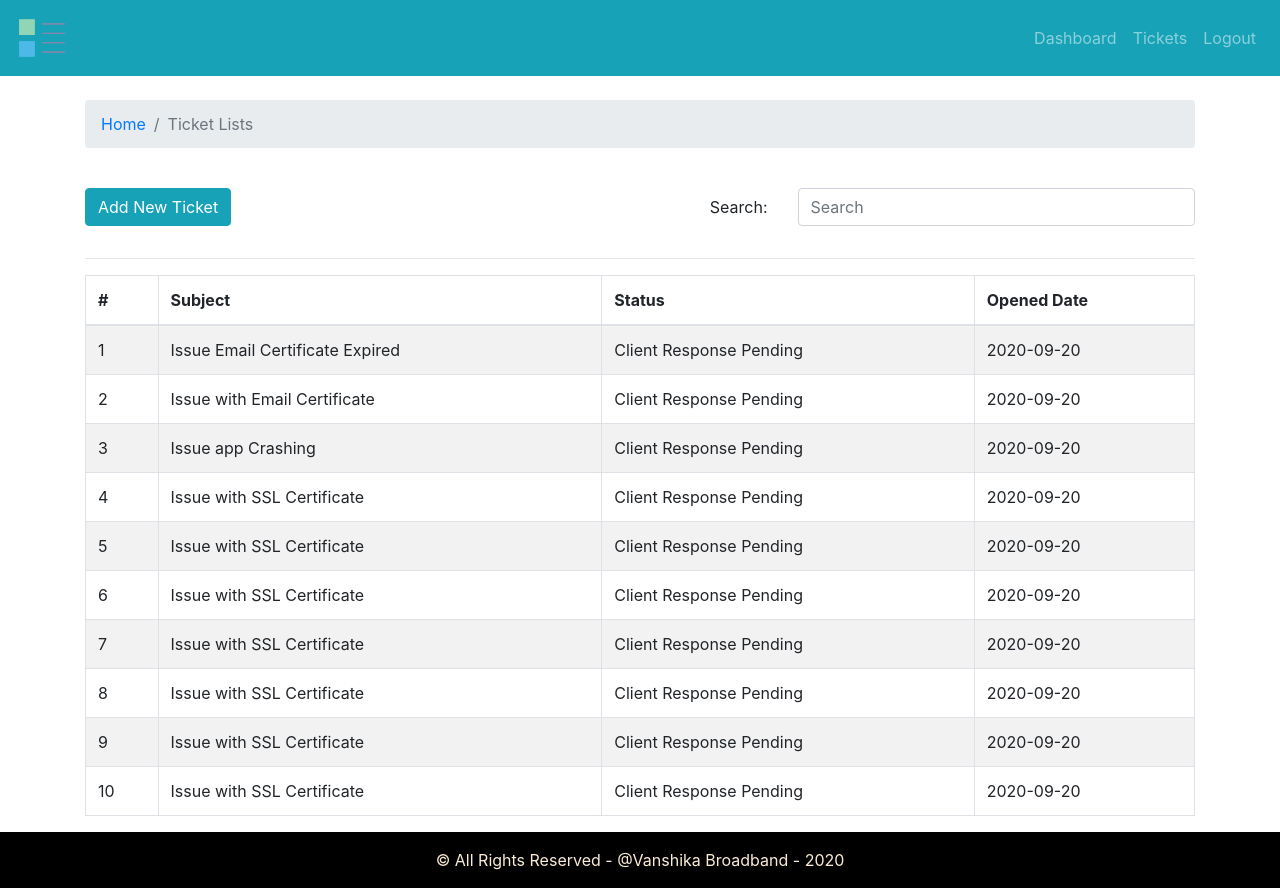
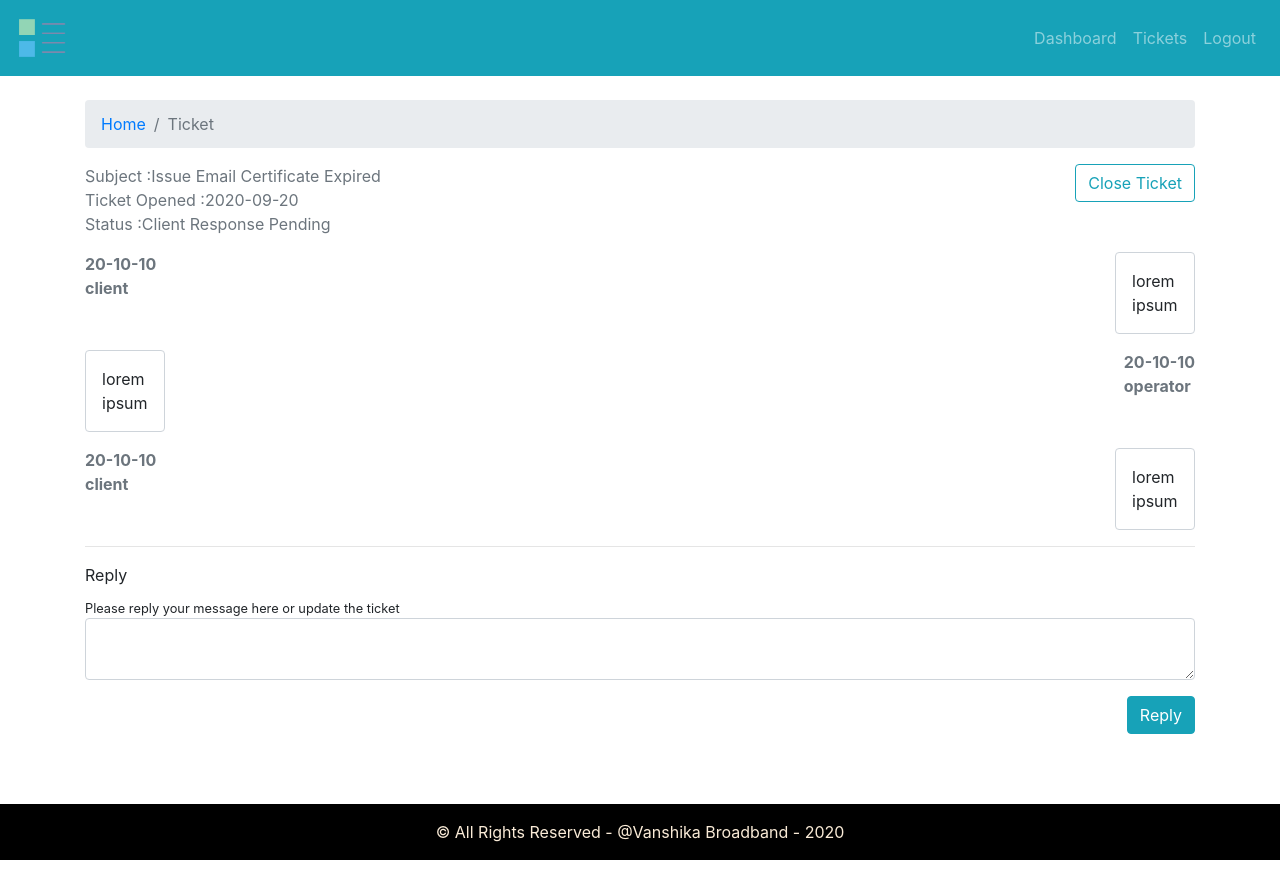
Before and after one commit to Varu98/vanshika_frontend, a React (Create React App) app: page / in a window 1280 px wide. After the commit the page ends 860 px from the top, so only its background shows below. Built offline with nearby package versions, Linux system fonts and the light colour scheme.

Commit message:
Add Ticket Page

```diff
--- a/src/App.js
+++ b/src/App.js
@@ -3,7 +3,8 @@
 import { DefaultLayout } from "./components/layout/DefaultLayout";
 // import { Dashboard } from "./pages/entry/dashboard/Dashboard.page";
 // import { AddTicket } from "./pages/new-ticket/AddTicket.page";
-import { TicketLists } from "./pages/ticket-list/TicketLists.page";
+// import { TicketLists } from "./pages/ticket-list/TicketLists.page";
+import { Ticket } from "./pages/ticket/Ticket.page";
 
 // import { Entry } from "./pages/entry/Entry.page";
 
@@ -14,7 +15,8 @@
       <DefaultLayout>
         {/* <Dashboard /> */}
         {/* <AddTicket /> */}
-        <TicketLists />
+        {/* <TicketLists /> */}
+        <Ticket />
       </DefaultLayout>
     </div>
   );
--- a/src/assets/data/dummy-tickets.json
+++ b/src/assets/data/dummy-tickets.json
@@ -3,7 +3,24 @@
     "id": 1,
     "subject": "Issue Email Certificate Expired",
     "status": "Client Response Pending",
-    "addedAt": "2020-09-20"
+    "addedAt": "2020-09-20",
+    "history": [
+      {
+        "date": "20-10-10",
+        "message": "lorem ipsum",
+        "messageBy": "client"
+      },
+      {
+        "date": "20-10-10",
+        "message": "lorem ipsum",
+        "messageBy": "operator"
+      },
+      {
+        "date": "20-10-10",
+        "message": "lorem ipsum",
+        "messageBy": "client"
+      }
+    ]
   },
   {
     "id": 2,
--- /dev/null
+++ b/src/components/message-history/MessageHistory.comp.js
@@ -0,0 +1,20 @@
+import React from "react";
+import PropTypes from "prop-types";
+import "./message-history.style.css";
+
+export const MessageHistory = ({ msg }) => {
+  if (!msg) return null;
+  return msg.map((row, i) => (
+    <div key={i} className="message-history mt-3">
+      <div className="send font-weight-bold text-secondary">
+        <div className="date">{row.date}</div>
+        <div className="sender">{row.messageBy}</div>
+      </div>
+      <div className="message">{row.message}</div>
+    </div>
+  ));
+};
+
+MessageHistory.propTypes = {
+  msg: PropTypes.array.isRequired,
+};
--- /dev/null
+++ b/src/components/message-history/message-history.style.css
@@ -0,0 +1,17 @@
+.message-history {
+  display: flex;
+  flex-direction: row;
+  justify-content: space-between;
+}
+
+.message-history:nth-child(even) {
+  display: flex;
+  flex-direction: row-reverse;
+  justify-content: space-between;
+}
+.message {
+  padding: 1rem;
+  width: 80px;
+  border-radius: 0.25rem;
+  border: 1px solid #ced4da;
+}
--- /dev/null
+++ b/src/components/update-ticket/UpdateTicket.comp.js
@@ -0,0 +1,30 @@
+import React from "react";
+import { Form, Button } from "react-bootstrap";
+import PropTypes from "prop-types";
+
+export const UpdateTicket = ({ msg, handleOnChange, handleOnSubmit }) => {
+  return (
+    <Form onSubmit={handleOnSubmit}>
+      <Form.Label>Reply</Form.Label>
+      <Form.Text>Please reply your message here or update the ticket</Form.Text>
+      <Form.Control
+        value={msg}
+        onChange={handleOnChange}
+        as="textarea"
+        row="5"
+        name="detail"
+      />
+      <div className="text-right mt-3 mb-3">
+        <Button variant="info" type="submit">
+          Reply
+        </Button>
+      </div>
+    </Form>
+  );
+};
+
+UpdateTicket.propTypes = {
+  msg: PropTypes.string.isRequired,
+  handleOnChange: PropTypes.func.isRequired,
+  handleOnSubmit: PropTypes.func.isRequired,
+};
--- /dev/null
+++ b/src/pages/ticket/Ticket.page.js
@@ -0,0 +1,56 @@
+import React, { useEffect, useState } from "react";
+import { Row, Col, Container, Button } from "react-bootstrap";
+import { Breadcrumbs } from "../../components/breadcrumbs/Breadcrumb.comp";
+import tickets from "../../assets/data/dummy-tickets.json";
+import { MessageHistory } from "../../components/message-history/MessageHistory.comp";
+import { UpdateTicket } from "../../components/update-ticket/UpdateTicket.comp";
+
+const ticket = tickets[0];
+export const Ticket = () => {
+  const [message, setMessage] = useState("");
+
+  useEffect(() => {}, [message]);
+
+  const handleOnSubmit = () => {
+    alert("Form Submitted");
+  };
+
+  const handleOnChange = (e) => {
+    setMessage(e.target.value);
+  };
+
+  return (
+    <Container>
+      <Row>
+        <Col>
+          <Breadcrumbs page="Ticket" />
+        </Col>
+      </Row>
+      <Row>
+        <Col className="text-weight-bolder text-secondary">
+          <div className="subject"> Subject :{ticket.subject}</div>
+          <div className="date"> Ticket Opened :{ticket.addedAt}</div>
+          <div className="status"> Status :{ticket.status}</div>
+        </Col>
+        <Col className="text-right">
+          <Button variant="outline-info">Close Ticket</Button>
+        </Col>
+      </Row>
+      <Row>
+        <Col>
+          <MessageHistory msg={ticket.history} />
+        </Col>
+      </Row>
+      <hr />
+      <Row>
+        <Col>
+          <UpdateTicket
+            msg={message}
+            handleOnChange={handleOnChange}
+            handleOnSubmit={handleOnSubmit}
+          />
+        </Col>
+      </Row>
+    </Container>
+  );
+};
```
